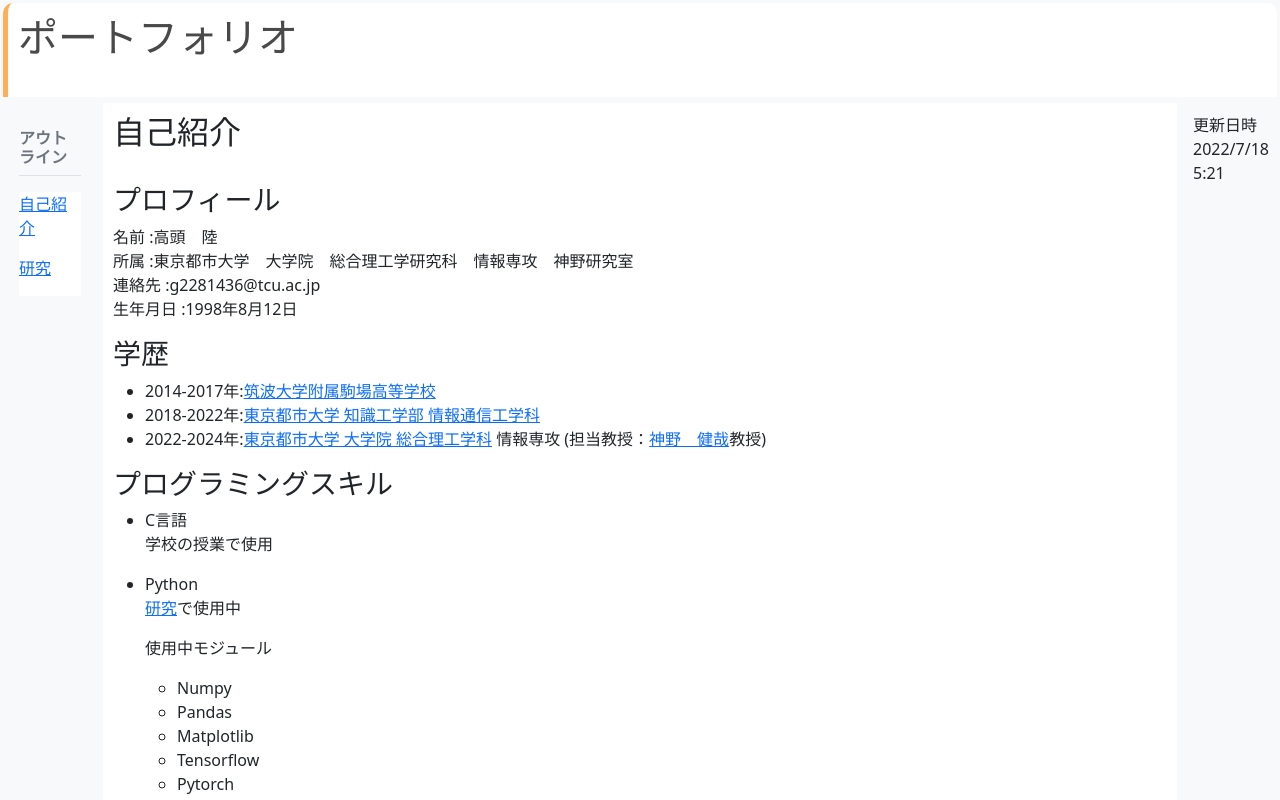
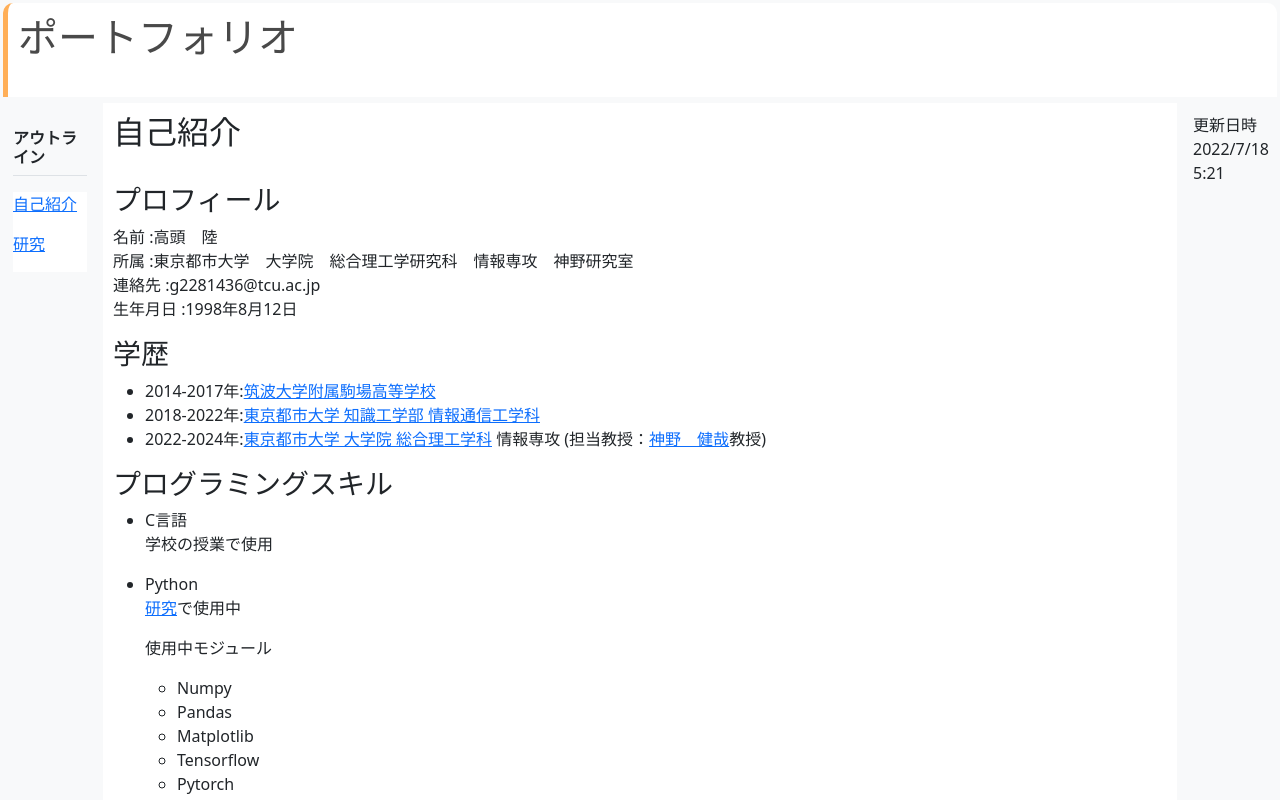
Before and after one commit to g2281436/g2281436.github.io, a plain HTML site: page index.html in a window 1280 px wide. Shown: the top 800 px of the page. Drawn offline with nearby package versions, Linux system fonts and the light colour scheme; a small style sheet from the web is missing.

Commit message:
07181421

```diff
--- a/index.html
+++ b/index.html
@@ -12,7 +12,6 @@
 </head>
 <body class="bg-light">
     <h1>ポートフォリオ</h1>
-        <aside class="px-3 bd-aside text-muted">
         <div class="outline">
             <p class="pt-3 pb-2 mb-3 h6 fw-bold border-bottom">アウトライン</p>
             <nav>
@@ -26,7 +25,6 @@
                 </ul>
             </nav>
         </div>
-        </aside>
         <main>
             <div class="about">
                 <section id="about">
```
Lines whose indentation alone changed are shown as unchanged.
